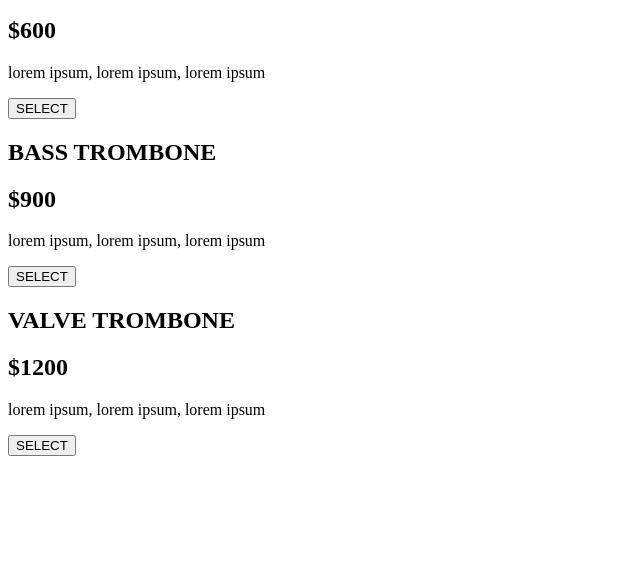
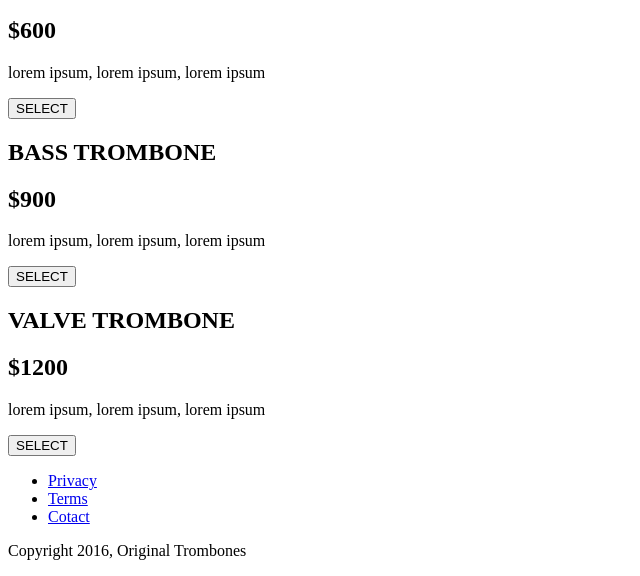
Before and after one commit to jrermi12/Patrikson-and-Ermias-, a plain HTML site: page index.html in a window 1280 px wide. Shown: the part 1089-1665 px from the top of the page, without its empty margins (0-640 px from the left). Before the commit the page ends 1553 px from the top, so only its background shows below. Drawn offline with Linux system fonts and the light colour scheme.

Commit message:
completed footer and created the styles css

```diff
--- a/index.html
+++ b/index.html
@@ -6,6 +6,7 @@
     <meta http-equiv="X-UA-Compatible" content="IE=edge">
     <meta name="viewport" content="width=device-width, initial-scale=1.0">
     <title>Document</title>
+    <link rel="stylesheet" href="styles.css">
 </head>
 
 <body>
@@ -98,6 +99,16 @@
                 </div>
             </div>
     </section>
+    <div id="footer">
+        <div>
+            <ul>
+                <li><a class="nav-link" href="#privacy">Privacy</a></li>
+                <li><a class="nav-link" href="#terms">Terms</a></li>
+                <li><a class="nav-link" href="#contact">Cotact</a> </li>
+            </ul>
+        </div>
+        <p>Copyright 2016, Original Trombones</p>
+    </div>
 </body>
 
 </html>
```
Also changed, not shown: styles.css (added).
